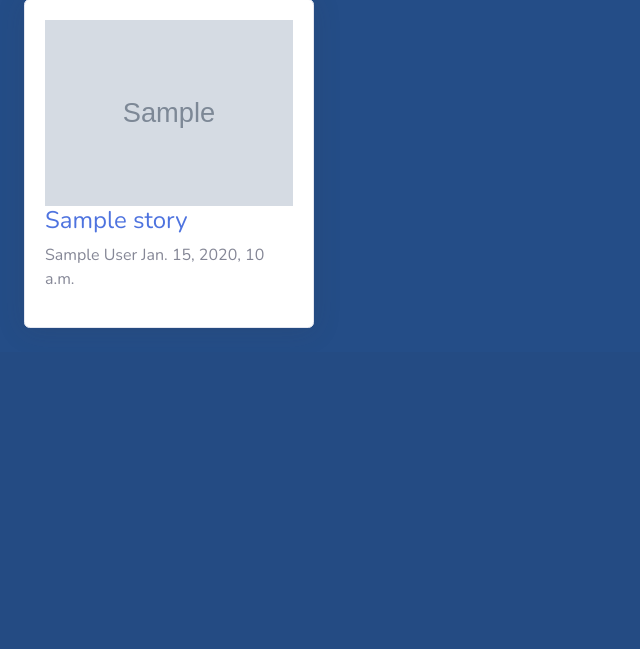
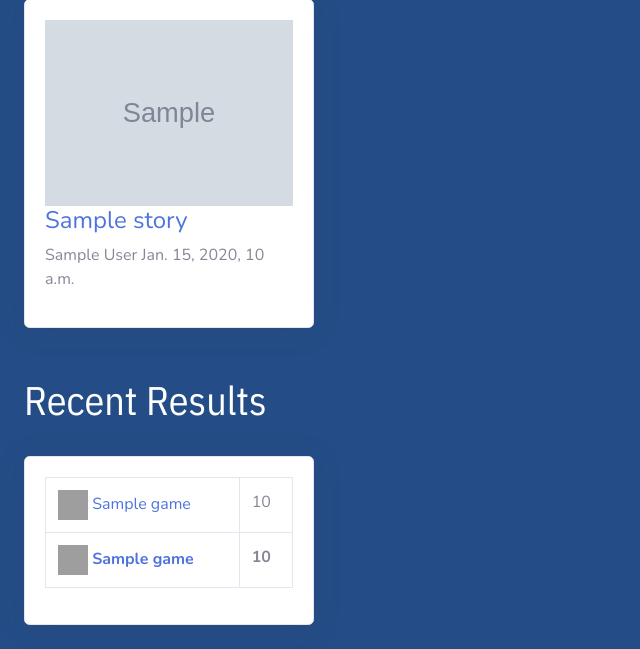
Before and after one commit to dnahon/blueJaysApp, a Django app: template statsApp/templates/v2/index.html in a window 1280 px wide. Shown: the part 567-1216 px from the top of the page, without its empty margins (0-640 px from the left). Before the commit the page ends 895 px from the top, so only its background shows below. Run offline with Django 4.2, Linux system fonts and the light colour scheme; the template is opened without the code that fills it: most values are stand-ins (such as "Sample title", 1, 10 or a date in 2020); grey boxes marked "Sample" are stand-in pictures; some libraries are stand-ins or nearby versions; grey boxes are pictures that could not be loaded.

Commit message:
add recent results.

```diff
--- a/statsApp/templates/v2/index.html
+++ b/statsApp/templates/v2/index.html
@@ -123,6 +123,67 @@
             </div>
             {% endfor %}
         </div>
+
+        <div class="row px-6">
+            <div class="col-12  my-4">
+                <h1 style="color: white; font-family: 'IBM Plex Sans Condensed'; " class="mb-2 d-block"> Recent Results </h1>
+            </div>
+
+            {% for game in game_data %}
+            <div class="col-sm-12 col-md-3 col-lg-3">
+                <div class="card shadow mb-4">
+                    <div class="card-body">
+                        <div class="table-responsive">
+                            <table class="table table-bordered" id="dataTable" width="100%" cellspacing="0">
+                                <tr style="background-color: white !important; ">
+                                    <td>
+                                        <svg width="30" height="30">
+                                            <image xlink:href="https://www.mlbstatic.com/team-logos/{{game.away_team_id}}.svg" width="30" height="30"/>
+                                        </svg>
+                                        <a href ={% url 'team' team_id=game.away_team_id %}>
+                                            {% if game.winner == "Away" %}
+                                                <b>{{game.away_team_name}}</b>
+                                            {% else %}
+                                                {{game.away_team_name}}
+                                            {% endif %}
+                                        </a>
+                                    </td>
+                                    <td>
+                                        {% if game.winner == "Away" %}
+                                        <b>{{game.away_team_score}}</b>
+                                        {% else %}
+                                        {{game.away_team_score}}
+                                        {% endif %}
+                                    </td>
+                                </tr>
+                                <tr style="background-color: white !important; ">
+                                    <td>
+                                        <svg width="30" height="30">
+                                            <image xlink:href="https://www.mlbstatic.com/team-logos/{{game.home_team_id}}.svg" width="30" height="30"/>
+                                        </svg>
+                                        <a href ={% url 'team' team_id=game.away_team_id %}>
+                                            {% if game.winner != "Away" %}
+                                                <b>{{game.home_team_name}}</b>
+                                            {% else %}
+                                                {{game.home_team_name}}
+                                            {% endif %}
+                                        </a>
+                                    </td>
+                                    <td>
+                                        {% if game.winner != "Away" %}
+                                        <b>{{game.home_team_score}}</b>
+                                        {% else %}
+                                        {{game.home_team_score}}
+                                        {% endif %}
+                                    </td>
+                                </tr>
+                            </table>
+                        </div>
+                    </div>
+                </div>
+            </div>
+            {% endfor %}
+        </div>
     </div>
 
     <div class="tab-pane fade" id="leaderboard" role="tabpanel" aria-labelledby="leaderboard-tab">
```
Also changed, not shown: statsApp/views.py (+19 -3 lines).
